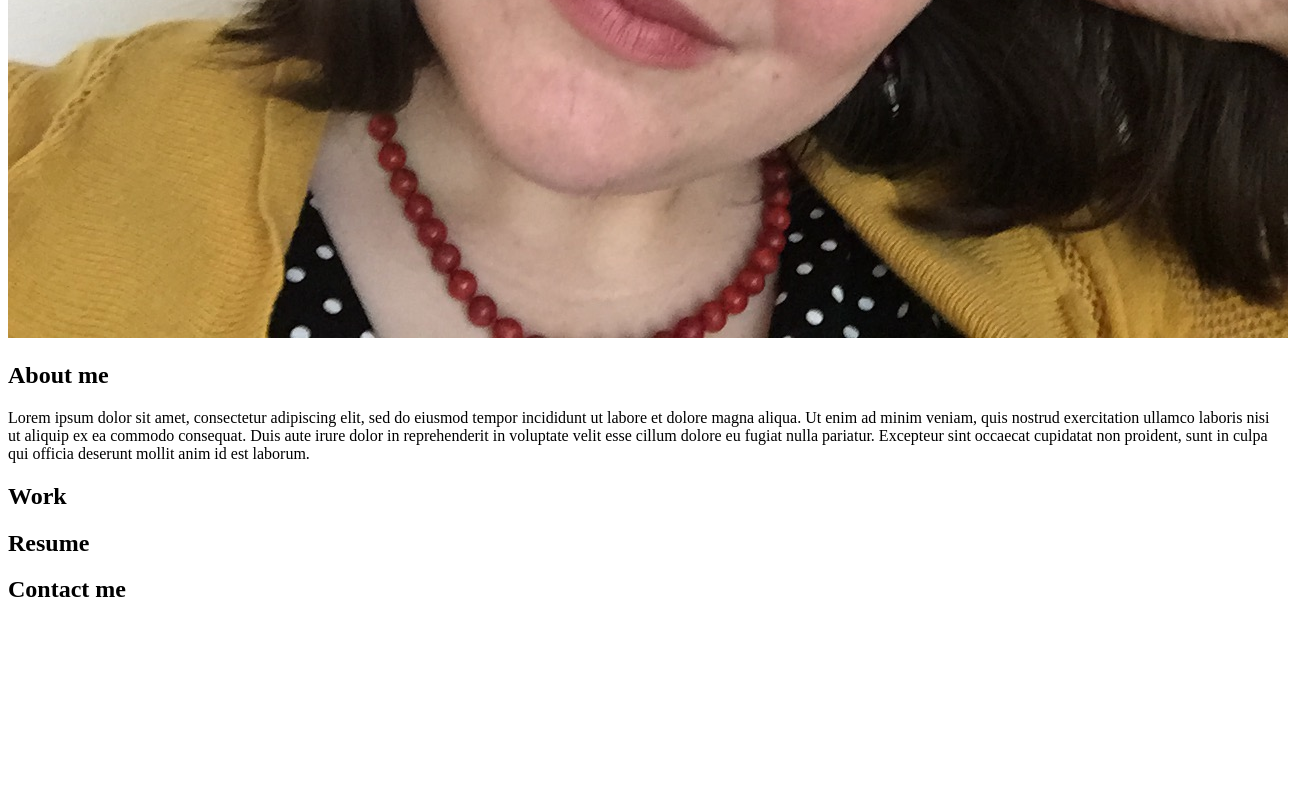
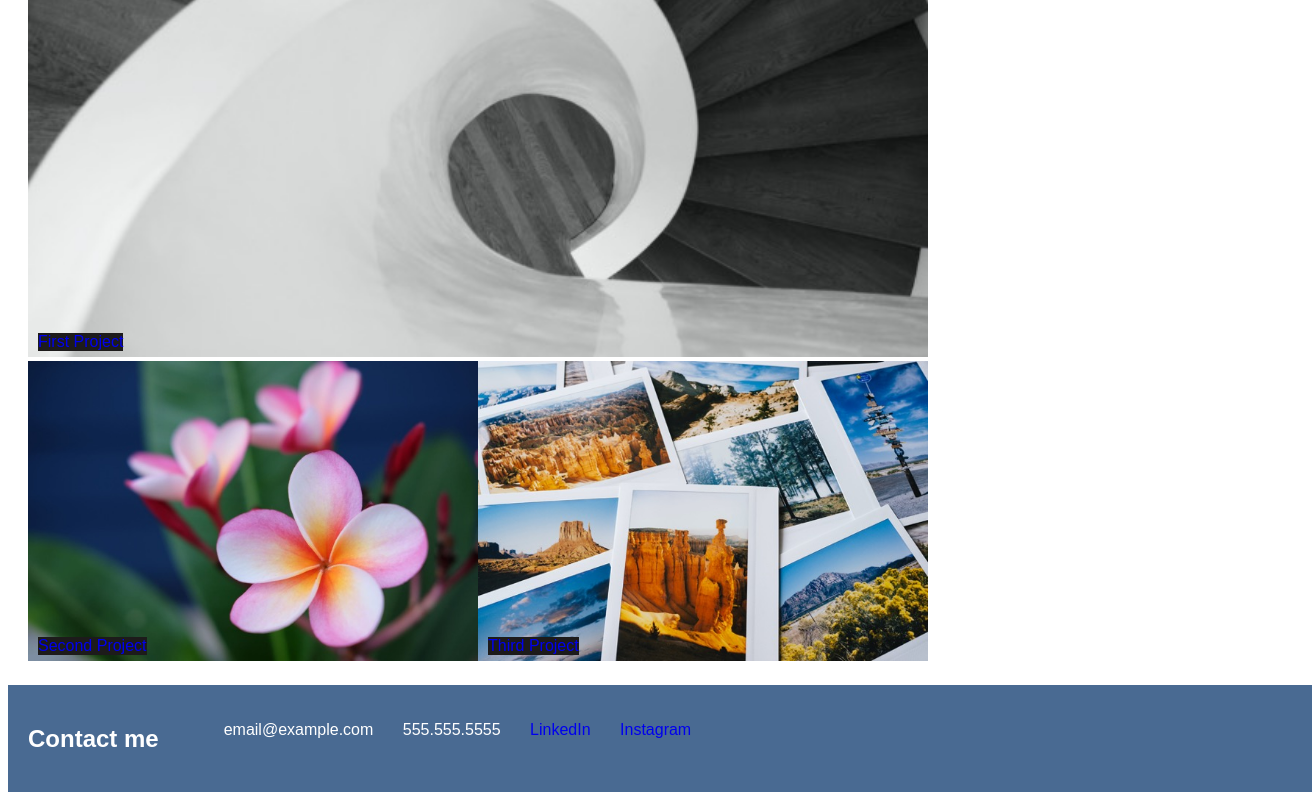
Before and after one commit to marysgreenwood/Module-2-challenge, a plain HTML site: page index.html in a window 1280 px wide. Shown: the part 790-1590 px from the top of the page, 1312 px wide, since content can reach past the window. Before the commit the page ends 1413 px from the top, so only its background shows below. Drawn offline with Linux system fonts and the light colour scheme.

Commit message:
added initial css styling

```diff
--- a/assets/style.css
+++ b/assets/style.css
@@ -0,0 +1,79 @@
+*{
+    font-family: 'Avenir', 'Century-Gothic', 'Franklin-Gothic', 'Arial', 'Sans-serif';
+}
+header, footer {
+    padding: 20px;
+    background-color: rgb(73, 106, 146);
+    color: white;
+    width: 100%;
+}
+h1{
+    display: inline-block;
+}
+nav {
+    float: right;
+}
+ul {
+    list-style-type: none;
+}
+ul li {
+    display:inline-block;
+    margin-left: 25px;
+}
+a:link {
+    text-decoration: none;
+    cursor:pointer
+}
+a:visited {
+    color: white;
+    text-decoration: none;
+}
+
+#profile-pic {
+    margin-left: 20px;
+    width: 300px;
+    height: 225px;
+}
+
+main {
+    margin: 20px;
+}
+p {
+    display:block;
+}
+
+#work {
+    display: flex;
+    flex-wrap: wrap;
+}
+.container {
+    position: relative;
+  }
+  .project-title {
+    position: absolute;
+    bottom: 10px;
+    left: 10px;
+    background-color: rgb(29, 27, 27);
+    color: white;
+  }
+  #first-project{
+    width: 900px;
+    height: 600px;
+  }
+  .other-projects{
+    width: 450px;
+    height: 300px;
+  }
+footer{
+    display: flex;
+}
+  #contact {
+    display: inline-flex;
+    justify-content: flex-end;
+  }
+
+
+  #email{
+    color:white;
+    text-decoration: none;
+  }
--- a/index.html
+++ b/index.html
@@ -9,29 +9,49 @@
 </head>
 
 <body>
+    <header>
       <h1>Mary Greenwood</h1>
         <nav>
           <ul>
-            <li>About me</li>
-            <li>Work</li>
-            <li>Contact me</li>
-            <li>Resume</li>
+            <li><a href="#about-me" alt="About me">About me</a></li>
+            <li><a href="#work" alt="Work">Work</a></li>
+            <li><a href="#contact" alt="Contact me">Contact me</a></li>
+            <li><a href="./assets/images/Greenwood Resume Starter.pdf" alt="Resume">Resume</a></li>
         </ul>
       </nav>
+    </header>
+    <section id="personal-info">
     <img id="profile-pic" src="./assets/images/profile-pic.jpeg" alt="Profile Picture"/>
-    <main>
-        <section id="about-me" class="primary-information">
+      <div id="verbage">
         <h2>About me</h2>
         <p>Lorem ipsum dolor sit amet, consectetur adipiscing elit, sed do eiusmod tempor incididunt ut labore et dolore magna aliqua. Ut enim ad minim veniam, quis nostrud exercitation ullamco laboris nisi ut aliquip ex ea commodo consequat. Duis aute irure dolor in reprehenderit in voluptate velit esse cillum dolore eu fugiat nulla pariatur. Excepteur sint occaecat cupidatat non proident, sunt in culpa qui officia deserunt mollit anim id est laborum.</p>
+    </div>
     </section>
-        <section id="work" class="primary-information">
+    <main>
         <h2>Work</h2>
+        <section id="work">
+            <div class="container">
+               <img src="./assets/images/stair-placeholder.jpg" alt="Spiral Stair Image" title="First Project" id="first-project"/>
+               <div class="project-title"><a href="https://www.wordreference.com/">First Project</a> </div>
+            </div>
+            <div class="container">
+              <img src="./assets/images/flower-placeholder.jpg" alt="Flower Image" title="Second Project" class="other-projects"/>
+              <div class="project-title"> <a href="https://www.w3schools.com/">Second Project</a></div>
+            </div>
+            <div class="container">
+              <img src="./assets/images/poloroids-placeholder.jpg" alt="Natural Park Poloroids Image" title="Third Project" class="other-projects"/>
+            <div class="project-title"> <a href="https://developer.mozilla.org/en-US/">Third Project</a></div>
+            </div>
         </section>
-        <Section id="resume" class="primary-information">
-            <h2>Resume</h2>
-        </Section>
+    </main>
+        <footer>
+            <h2>Contact me</h2>
         <Section id="contact">
-            <h2>Contact me</h2>
-        </Section>
-
-    </main>
+          <ul>
+            <li><a href="mailto:email@example.com" alt="Email" id="email">email@example.com</a></li>
+            <li>555.555.5555</li>
+            <li><a href="https://www.linkedin.com/in/mary-greenwood-30b88450/" alt="linkedin">LinkedIn</a></li>
+           <li><a href="https://www.instagram.com/marysgreenwood/?hl=en" alt="Instagram">Instagram</a></li>
+          </ul>
+        </section>
+    </footer>
```
Also changed, not shown: assets/images/book-placeholder.jpg (added), assets/images/flower-placeholder.jpg (added), assets/images/poloroids-placeholder.jpg (added), assets/images/stair-placeholder.jpg (added), 1 other file. Lines whose indentation alone changed are shown as unchanged.
